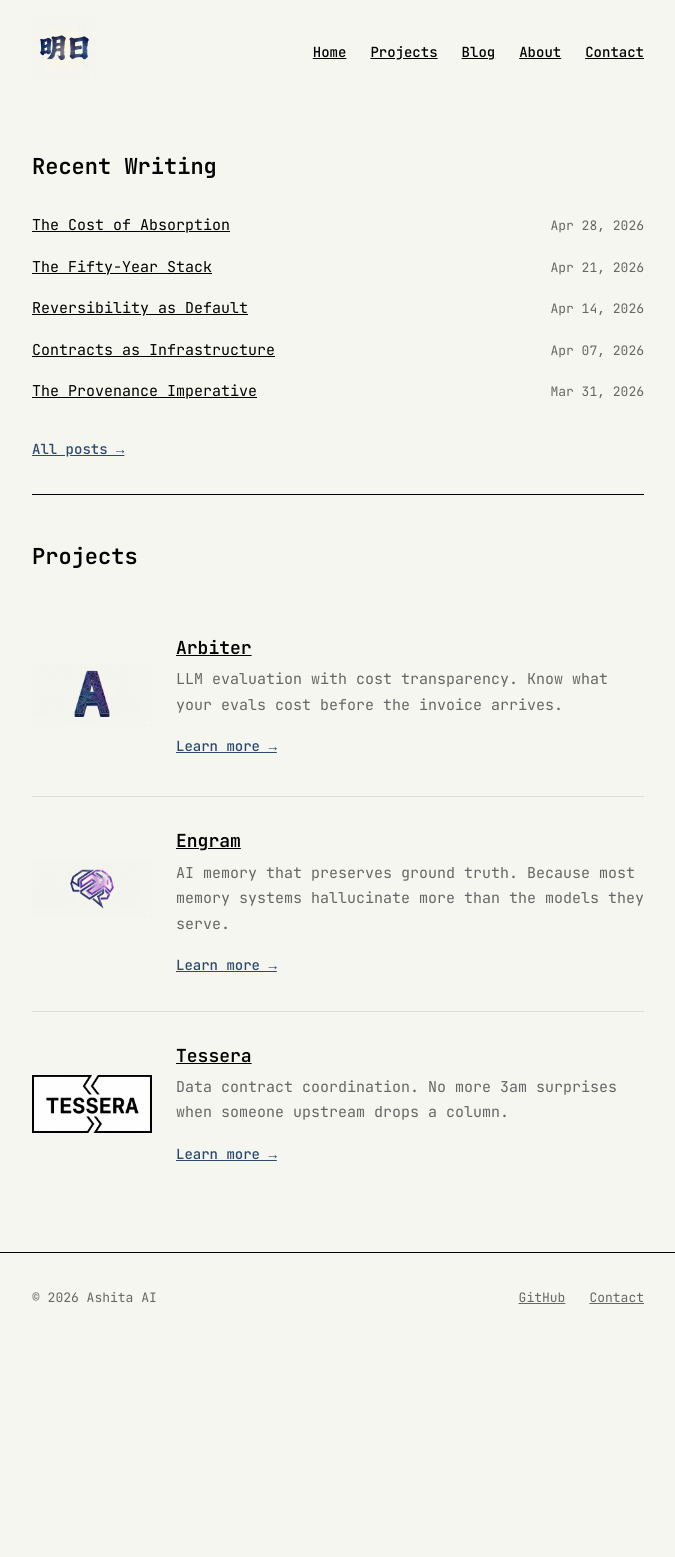
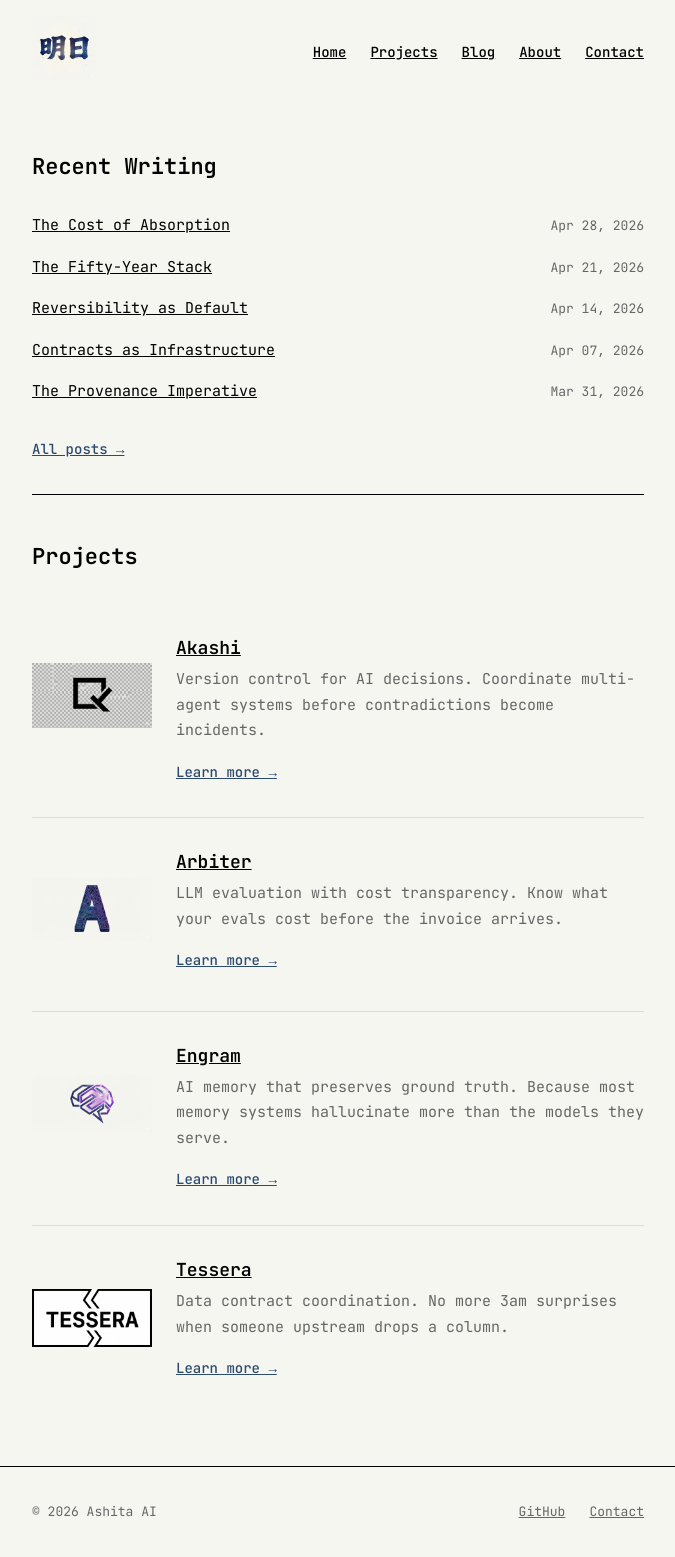
Before and after one commit to ashita-ai/ashita-ai.github.io, a Jekyll site: the page built from index.html, in a window 1280 px wide. Shown: the whole page, without its empty margins (302-977 px from the left). Built offline with Jekyll 4.4.1, drawn with Linux system fonts in a browser that asks for light colours; before the commit the page ends 1343 px from its top, so only the background shows below that.

Commit message:
Add Akashi project page and logo

```diff
--- a/index.html
+++ b/index.html
@@ -19,6 +19,15 @@ title: Home
 
 <section class="projects-section">
   <h2>Projects</h2>
+
+  <article class="project-card">
+    <a href="{{ '/projects/akashi/' | relative_url }}"><img src="{{ '/assets/images/akashi.jpeg' | relative_url }}" alt="Akashi" class="project-logo"></a>
+    <div class="project-content">
+      <h3><a href="{{ '/projects/akashi/' | relative_url }}">Akashi</a></h3>
+      <p>Version control for AI decisions. Coordinate multi-agent systems before contradictions become incidents.</p>
+      <a href="{{ '/projects/akashi/' | relative_url }}" class="project-link">Learn more →</a>
+    </div>
+  </article>
 
   <article class="project-card">
     <a href="{{ '/projects/arbiter/' | relative_url }}"><img src="{{ '/assets/images/arbiter.jpg' | relative_url }}" alt="Arbiter" class="project-logo"></a>
```
Also changed, not shown: _projects/akashi.md (added, +39 -0 lines), assets/images/akashi.jpeg (added).
